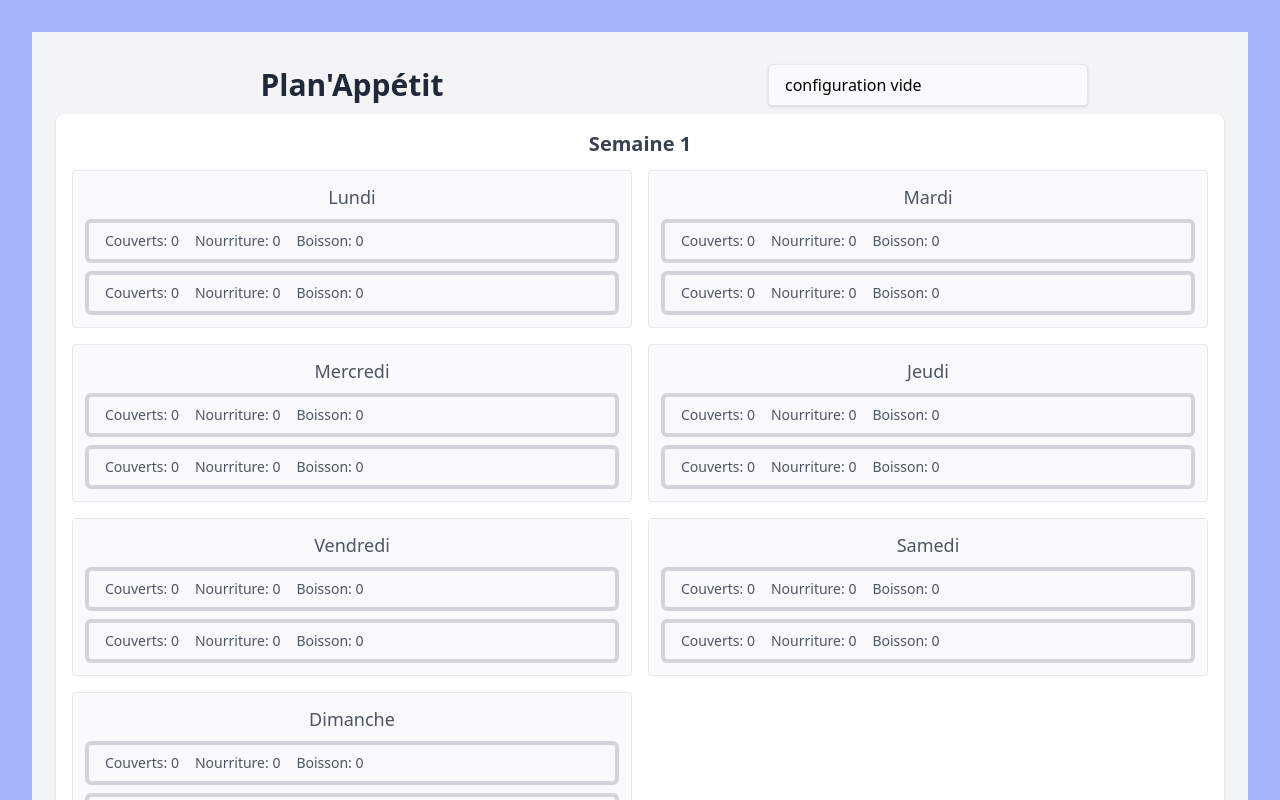
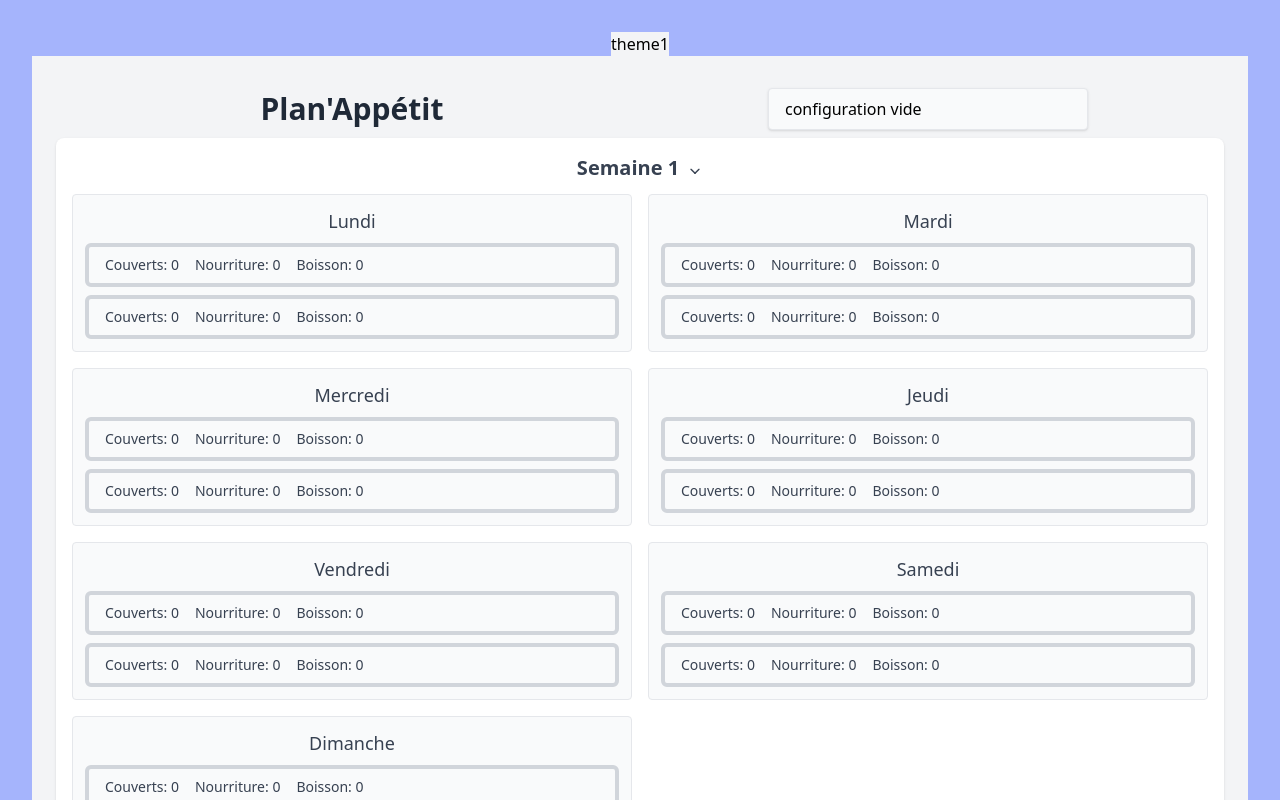
Before and after one commit to ArthurCouturier/plan-appetit, a React (Vite) app: page /planning in a window 1280 px wide. Shown: the top 800 px of the page. Built offline with nearby package versions, Linux system fonts and the light colour scheme.

Commit message:
feat: :sparkles: added dark theme + week expansion
This reverts commit f1c2af085d75ebafed4a36473fd61246fbd6d25b.

```diff
--- a/src/App.tsx
+++ b/src/App.tsx
@@ -1,11 +1,13 @@
 import { RouterProvider } from 'react-router-dom'
 import './App.css'
 import router from './routes'
+import { useState } from 'react';
 
 function App() {
-
+  const [theme, setTheme] = useState('theme1');
   return (
-    <div>
+    <div className={`${theme}`}>
+      <button className='bg-bgColor' onClick={() => setTheme(theme === 'theme1' ? 'theme2' : 'theme1')}>{theme}</button>
       <RouterProvider router={router} />
     </div>
   )
--- a/src/components/Day.tsx
+++ b/src/components/Day.tsx
@@ -41,10 +41,10 @@ function DefaultMode({
     const { name, meals }: { name: string, meals: MealProps[] } = day;
     return (
         <button
-            className="bg-gray-50 border border-gray-200 rounded p-3 hover:scale-105 transition duration-200"
+            className="bg-secondary border border-borderColor rounded p-3 hover:scale-105 transition duration-200"
             onClick={() => setEditMode(true)}
         >
-            <h3 className="text-lg font-medium text-gray-600 mb-2">
+            <h3 className="text-lg font-medium text-textSecondary mb-2">
                 {name}
             </h3>
             <div className="space-y-2">
@@ -75,7 +75,7 @@ function EditMode({
     setEditMode: (value: boolean) => void;
     saveConfig: (meals: MealProps[]) => void;
 }) {
-    const [bgColor, setBgColor] = useState("bg-gray-200");
+    const [bgColor, setBgColor] = useState("bg-borderColor");
     const [mealsState, setMealsState] = useState<MealProps[]>(day.meals);
 
     const handleMealChange = (index: number, updatedMeal: MealProps) => {
@@ -85,8 +85,8 @@ function EditMode({
     };
 
     return (
-        <div className={`${bgColor} border border-gray-200 rounded p-3 transition duration-200`}>
-            <h3 className="text-lg font-medium text-gray-600 mb-2">
+        <div className={`${bgColor} border border-borderColor rounded p-3 transition duration-200`}>
+            <h3 className="text-lg font-medium text-textSecondary mb-2">
                 {day.name} (Modif)
             </h3>
             <div className="space-y-2">
@@ -111,7 +111,7 @@ function EditMode({
                         setEditMode(false);
                     }}
                     onMouseOver={() => setBgColor("bg-green-300")}
-                    onMouseLeave={() => setBgColor("bg-gray-200")}
+                    onMouseLeave={() => setBgColor("bg-borderColor")}
                 >
                     Confirm
                 </button>
@@ -120,7 +120,7 @@ function EditMode({
                     className="bg-red-500 text-white px-4 py-2 rounded hover:bg-red-600"
                     onClick={() => setEditMode(false)}
                     onMouseOver={() => setBgColor("bg-red-300")}
-                    onMouseLeave={() => setBgColor("bg-gray-200")}
+                    onMouseLeave={() => setBgColor("bg-borderColor")}
                 >
                     Cancel
                 </button>
--- a/src/components/Meal.tsx
+++ b/src/components/Meal.tsx
@@ -25,7 +25,7 @@ export default function Meal({
     };
 
     return (
-        <div className="border-4 border-gray-300 rounded-md p-2">
+        <div className="border-4 border-thirdary rounded-md p-2">
             {editMode ? (
                 <EditMode
                     covers={covers}
@@ -48,7 +48,7 @@ export default function Meal({
 
 function DefaultMode({ covers, lunchPrice, drinkPrice }: MealProps) {
     return (
-        <div className="flex justify-between items-center text-sm text-gray-600 mx-2">
+        <div className="flex justify-between items-center text-sm text-textSecondary mx-2">
             <div className="flex">
                 <p className="mr-4">Couverts: {covers}</p>
                 <p className="mr-4">Nourriture: {lunchPrice}</p>
--- a/src/components/NumberField.tsx
+++ b/src/components/NumberField.tsx
@@ -19,7 +19,7 @@ export default function NumberField({ label, value, onChange }: NumberFieldProps
 
     return (
         <div className="flex items-center space-x-2">
-            <label htmlFor="number" className="text-sm text-gray-600">{label}</label>
+            <label htmlFor="number" className="text-sm text-textSecondary">{label}</label>
             <input
                 type="number"
                 id="number"
--- a/src/components/Statistics.tsx
+++ b/src/components/Statistics.tsx
@@ -1,14 +1,17 @@
 // import { useState } from "react"
+import ConfigurationInterface from "../api/ConfigurationInterface"
+import ModuleCard from "./ModuleCard"
+import WeekStatistics from "./modules/WeekStatistics"
 
-export default function Statistics() {
-
-    // const [configurations, setConfigurations] = useState<ConfigurationInterface[]>([])
-
+export default function Statistics({
+    actualConfig
+}: {
+    actualConfig: ConfigurationInterface
+}) {
     return (
         <div>
             <div>
-                Panier moyen journalier:
-                {/* {configurations.map((config) => <p>{config.week.name}</p>)} */}
+                <WeekStatistics config={actualConfig} />
             </div>
         </div>
     )
--- a/src/components/Week.tsx
+++ b/src/components/Week.tsx
@@ -1,3 +1,4 @@
+import { useState } from "react";
 import ConfigurationInterface, { DayProps } from "../api/ConfigurationInterface";
 import Day from "./Day";
 
@@ -8,11 +9,36 @@ export default function Week({
     config: ConfigurationInterface;
     saveConfig: (config: ConfigurationInterface) => void;
 }) {
+
+    const [open, setOpen] = useState(true);
+    const handleOpen = () => {
+        setOpen(!open);
+    }
+
     return (
-        <div key={config.week.name} className="bg-white shadow rounded-lg p-4 w-full">
-            <h2 className="text-xl font-semibold text-gray-700 mb-3">
+        <div key={config.week.name} className="bg-primary shadow rounded-lg p-4 w-full">
+            <h2
+                className="text-xl font-semibold text-textSecondary mb-3 flex items-center justify-center"
+                onClick={handleOpen}
+            >
                 {config.week.name}
+                <svg
+                    xmlns="http://www.w3.org/2000/svg"
+                    viewBox="0 0 24 24"
+                    fill="none"
+                    stroke="currentColor"
+                    stroke-width="2"
+                    stroke-linecap="round"
+                    stroke-linejoin="round"
+                    width="24"
+                    height="24"
+                    className={`${open ? 'transform rotate-90 pb-2' : ''} transition duration-200`}
+                >
+                    <line x1="14" y1="6" x2="20" y2="12" />
+                    <line x1="14" y1="18" x2="20" y2="12" />
+                </svg>
             </h2>
+            {open && (
                 <div className="grid grid-cols-1 md:grid-cols-2 gap-4">
                     {config.week.days.map((day: DayProps, index: number) => (
                         <Day key={index} day={day} saveConfig={
@@ -23,6 +49,8 @@ export default function Week({
                         } />
                     ))}
                 </div>
+            )}
+
         </div>
     );
 }
--- a/src/index.css
+++ b/src/index.css
@@ -24,3 +24,31 @@ input[type="number"]::-webkit-outer-spin-button {
 input[type="number"] {
     -moz-appearance: textfield; /* Firefox */
 }
+
+/* Thème 1 */
+.theme1 {
+  --coutYellow: #f4cf77;
+  --coutPurple: #2f2e6e;
+  --coutBase: #a5b4fc;
+  --bgColor: #f3f4f6; /* gray-100 */
+  --primary: #ffffff; /* white */
+  --textPrimary: #1f2937; /* gray-800 */
+  --secondary: #f9fafb; /* gray-50 */
+  --textSecondary: #374151; /* gray-700 */
+  --thirdary: #d1d5db; /* gray-300 */
+  --borderColor: #e5e7eb; /* gray-200 */
+}
+
+/* Thème 2 */
+.theme2 {
+  --coutYellow: #f4cf77;
+  --coutPurple: #2f2e6e;
+  --coutBase: #a5b4fc;
+  --bgColor: #1f2937; /* gray-800 */
+  --primary: #111827; /* gray-900 */
+  --textPrimary: #f3f4f6; /* gray-100 */
+  --secondary: #374151; /* gray-700 */
+  --textSecondary: #d1d5db; /* gray-300 */
+  --thirdary: #4b5563; /* gray-600 */
+  --borderColor: #6b7280; /* gray-500 */
+}
--- a/src/pages/Planning.tsx
+++ b/src/pages/Planning.tsx
@@ -18,9 +18,9 @@ export default function Planning() {
 
     return (
         <div>
-            <div className="p-6 bg-gray-100">
+            <div className="p-6 bg-bgColor">
                 <div className="flex w-full items-center p-2">
-                    <h1 className="flex-1 text-3xl font-bold text-gray-800">Plan'Appétit</h1>
+                    <h1 className="flex-1 text-3xl font-bold text-textPrimary">Plan'Appétit</h1>
                     <div className="flex flex-1 justify-center">
                         <ConfigurationSelector actualConfig={actualConfig} onSelect={setActualConfig} />
                     </div>
@@ -29,9 +29,9 @@ export default function Planning() {
                     <Week config={actualConfig} saveConfig={handleSaveConfig} />
                 </div>
             </div>
-            <div className="p-6 bg-gray-100 my-4">
+            <div className="p-6 bg-bgColor my-4">
                 <h1 className="text-3xl font-bold mb-4 text-gray-800">Statistiques</h1>
-                <Statistics />
+                <Statistics actualConfig={actualConfig} />
             </div>
         </div>
     );
--- a/tailwind.config.js
+++ b/tailwind.config.js
@@ -7,11 +7,18 @@ export default {
   theme: {
     extend: {
       colors: {
-        coutYellow: '#f4cf77',
-        coutPurple: '#2f2e6e',
-        coutBase: '#a5b4fc',
+        primary: 'var(--primary)',
+        secondary: 'var(--secondary)',
+        textPrimary: 'var(--textPrimary)',
+        textSecondary: 'var(--textSecondary)',
+        thirdary: 'var(--thirdary)',
+        bgColor: 'var(--bgColor)',
+        coutYellow: 'var(--coutYellow)',
+        coutPurple: 'var(--coutPurple)',
+        coutBase: 'var(--coutBase)',
+        borderColor: 'var(--borderColor)',
       },
     },
   },
   plugins: [],
-}
+};
```
Lines whose indentation alone changed are shown as unchanged.
